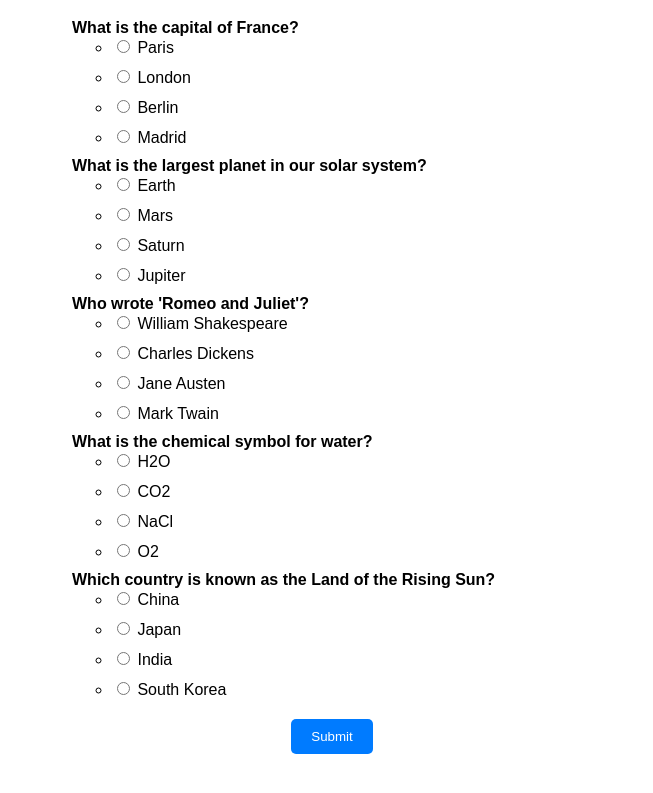
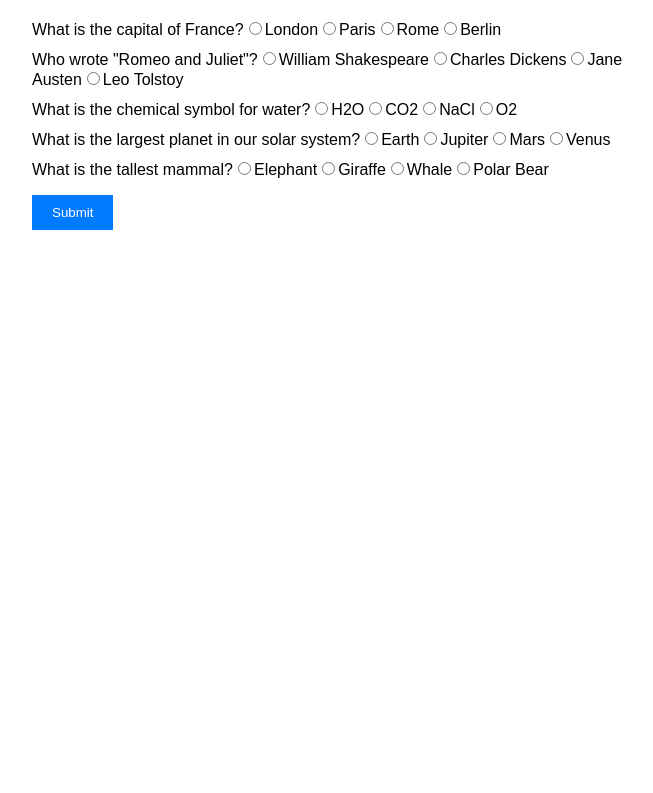
Before and after one commit to acciojob/quiz-with-session-ABHIRAJ9064, a website: page main.html in a window 1280 px wide. Shown: the part 89-882 px from the top of the page, without its empty margins (308-961 px from the left). After the commit the page ends 800 px from the top, so only its background shows below. Drawn offline with Linux system fonts and the light colour scheme.

Commit message:
created a submission

```diff
--- a/main.html
+++ b/main.html
@@ -3,18 +3,19 @@
 <head>
     <meta charset="UTF-8">
     <meta name="viewport" content="width=device-width, initial-scale=1.0">
-  <title>Quiz with Session Storage</title>
+    <title>Quiz</title>
     <link rel="stylesheet" href="styles.css">
 </head>
 <body>
-  <div class="container">
+    <div id="quiz-container">
         <h1>Quiz</h1>
         <form id="quiz-form">
             <ol id="questions-list"></ol>
             <button type="submit">Submit</button>
         </form>
-    <div id="score-display"></div>
+        <div id="score"></div>
     </div>
+
     <script src="script.js"></script>
 </body>
 </html>
--- a/script.js
+++ b/script.js
@@ -1,90 +1,95 @@
-document.addEventListener("DOMContentLoaded", function() {
+document.addEventListener('DOMContentLoaded', function() {
     const questions = [
         {
-      question: "What is the capital of France?",
-      options: ["Paris", "London", "Berlin", "Madrid"],
-      correctAnswer: "Paris"
+            question: 'What is the capital of France?',
+            options: ['London', 'Paris', 'Rome', 'Berlin'],
+            answer: 'Paris'
         },
         {
-      question: "What is the largest planet in our solar system?",
-      options: ["Earth", "Mars", "Saturn", "Jupiter"],
-      correctAnswer: "Jupiter"
+            question: 'Who wrote "Romeo and Juliet"?',
+            options: ['William Shakespeare', 'Charles Dickens', 'Jane Austen', 'Leo Tolstoy'],
+            answer: 'William Shakespeare'
         },
         {
-      question: "Who wrote 'Romeo and Juliet'?",
-      options: ["William Shakespeare", "Charles Dickens", "Jane Austen", "Mark Twain"],
-      correctAnswer: "William Shakespeare"
+            question: 'What is the chemical symbol for water?',
+            options: ['H2O', 'CO2', 'NaCl', 'O2'],
+            answer: 'H2O'
         },
         {
-      question: "What is the chemical symbol for water?",
-      options: ["H2O", "CO2", "NaCl", "O2"],
-      correctAnswer: "H2O"
+            question: 'What is the largest planet in our solar system?',
+            options: ['Earth', 'Jupiter', 'Mars', 'Venus'],
+            answer: 'Jupiter'
         },
         {
-      question: "Which country is known as the Land of the Rising Sun?",
-      options: ["China", "Japan", "India", "South Korea"],
-      correctAnswer: "Japan"
+            question: 'What is the tallest mammal?',
+            options: ['Elephant', 'Giraffe', 'Whale', 'Polar Bear'],
+            answer: 'Giraffe'
         }
     ];
 
-  const quizForm = document.getElementById("quiz-form");
-  const questionsList = document.getElementById("questions-list");
-  const scoreDisplay = document.getElementById("score-display");
+    const quizForm = document.getElementById('quiz-form');
+    const questionsList = document.getElementById('questions-list');
+    const scoreDisplay = document.getElementById('score');
 
-  function populateQuestions() {
-    questions.forEach((q, index) => {
-      const listItem = document.createElement("li");
-      listItem.innerHTML = `
-        <strong>${q.question}</strong>
-        <ul>
-          ${q.options.map(option => `
-            <li>
-              <label>
-                <input type="radio" name="question${index}" value="${option}" ${getOptionStatus(index, option)}>
-                ${option}
-              </label>
-            </li>
-          `).join('')}
-        </ul>
-      `;
-      questionsList.appendChild(listItem);
+    // Load saved progress from session storage
+    const savedProgress = JSON.parse(sessionStorage.getItem('progress')) || [];
+
+    // Display questions
+    questions.forEach((question, index) => {
+        const li = document.createElement('li');
+        const label = document.createElement('label');
+        label.textContent = question.question;
+        li.appendChild(label);
+
+        question.options.forEach((option, optionIndex) => {
+            const input = document.createElement('input');
+            input.type = 'radio';
+            input.name = `question${index}`;
+            input.value = option;
+            if (savedProgress[index] === option) {
+                input.checked = true;
+            }
+            const optionLabel = document.createElement('label');
+            optionLabel.textContent = option;
+            li.appendChild(input);
+            li.appendChild(optionLabel);
         });
-  }
 
-  function getOptionStatus(questionIndex, option) {
-    const progress = JSON.parse(sessionStorage.getItem("progress"));
-    if (progress && progress[questionIndex] === option) {
-      return "checked";
-    }
-    return "";
-  }
+        questionsList.appendChild(li);
+    });
 
-  function updateProgress() {
-    const progress = {};
-    quizForm.querySelectorAll('input[type="radio"]:checked').forEach(input => {
-      const questionIndex = input.name.replace("question", "");
-      progress[questionIndex] = input.value;
-    });
-    sessionStorage.setItem("progress", JSON.stringify(progress));
-  }
+    // Event listener for form submission
+    quizForm.addEventListener('submit', function(event) {
+        event.preventDefault();
+        const formData = new FormData(quizForm);
+        let score = 0;
 
-  function calculateScore() {
-    const progress = JSON.parse(sessionStorage.getItem("progress"));
-    let score = 0;
-    questions.forEach((q, index) => {
-      if (progress && progress[index] === q.correctAnswer) {
+        // Check answers and calculate score
+        formData.forEach((value, index) => {
+            if (value === questions[index].answer) {
                 score++;
             }
         });
-    localStorage.setItem("score", score);
-    scoreDisplay.textContent = `Your score is ${score} out of ${questions.length}.`;
-  }
 
-  quizForm.addEventListener("change", updateProgress);
-  quizForm.addEventListener("submit", function(event) {
-    event.preventDefault();
-    calculateScore();
+        // Display score
+        scoreDisplay.textContent = `Your score is ${score} out of ${questions.length}`;
+
+        // Save score to local storage
+        localStorage.setItem('score', score);
+
+        // Clear session storage for progress
+        sessionStorage.removeItem('progress');
     });
 
-  populateQuestions();
+    // Event listener for radio button change
+    questionsList.addEventListener('change', function(event) {
+        const radioButton = event.target;
+        if (radioButton.tagName === 'INPUT' && radioButton.type === 'radio') {
+            const questionIndex = radioButton.name.replace('question', '');
+            const selectedOption = radioButton.value;
+            const progress = JSON.parse(sessionStorage.getItem('progress')) || [];
+            progress[questionIndex] = selectedOption;
+            sessionStorage.setItem('progress', JSON.stringify(progress));
+        }
     });
+});
--- a/styles.css
+++ b/styles.css
@@ -3,7 +3,7 @@ body {
     font-family: Arial, sans-serif;
 }
 
-.container {
+#quiz-container {
     max-width: 600px;
     margin: 0 auto;
     padding: 20px;
@@ -13,8 +13,13 @@ h1 {
     text-align: center;
 }
 
+#quiz-form {
+    margin-bottom: 20px;
+}
+
 ol {
     list-style-type: none;
+    padding: 0;
 }
 
 li {
@@ -22,13 +27,10 @@ li {
 }
 
 button {
-  display: block;
-  margin: 20px auto;
     padding: 10px 20px;
     background-color: #007bff;
-  color: white;
+    color: #fff;
     border: none;
-  border-radius: 5px;
     cursor: pointer;
 }
 
```
Lines whose indentation alone changed are shown as unchanged.
